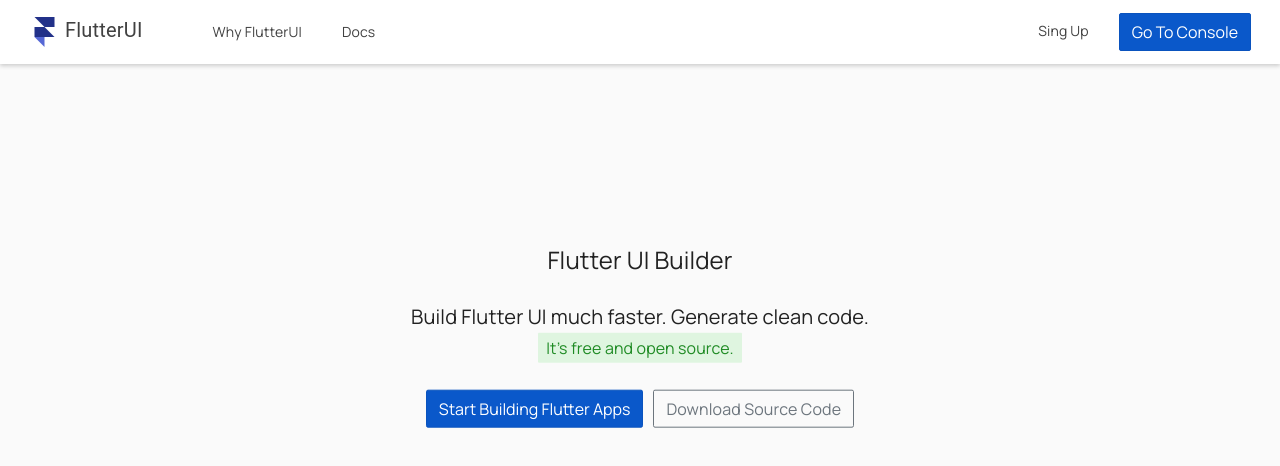
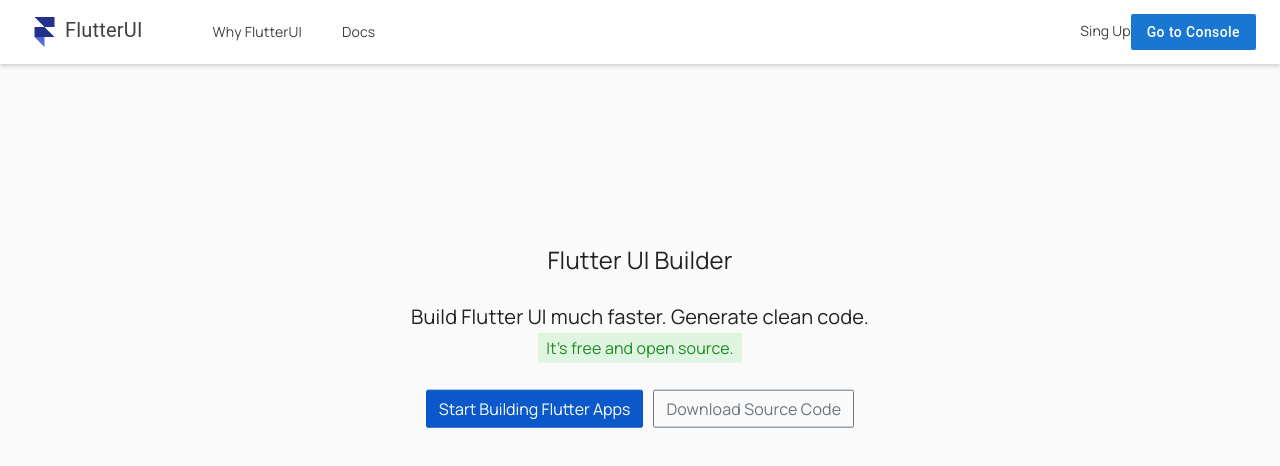
Before and after one commit to Sajad-AI/www.flutterui.io-homepage, a React (Create React App) app: page / in a window 1280 px wide. Shown: the top 466 px of the page. Built offline with nearby package versions, Linux system fonts and the light colour scheme.

Commit message:
button css

```diff
--- a/src/App.css
+++ b/src/App.css
@@ -5,7 +5,7 @@
 }
 
 Button {
-  text-transform: none;
+  text-transform: none !important;
 }
 
 .btn {
@@ -14,6 +14,8 @@
 }
 
 .top-btn {
+  border-radius: 2px !important;
+  margin: 0px 5px;
   transition: none;
   margin-left: 30px;
 }
--- a/src/components/Navigation.js
+++ b/src/components/Navigation.js
@@ -6,7 +6,8 @@
   Typography,
   makeStyles,
 } from "@material-ui/core";
-import Button from "react-bootstrap/Button";
+import Button from "@mui/material/Button";
+
 
 import { Link } from "react-router-dom";
 
@@ -52,7 +53,13 @@
           <Link to="/login" className={classes.link}>
             Sing Up
           </Link>
-          <Button className="btn active top-btn">Go To Console</Button>
+          <Button
+        disableElevation
+        variant="contained"
+        className="top-btn"
+      >
+        Go to Console
+      </Button>
         </div>
       </Toolbar>
     </AppBar>
```
